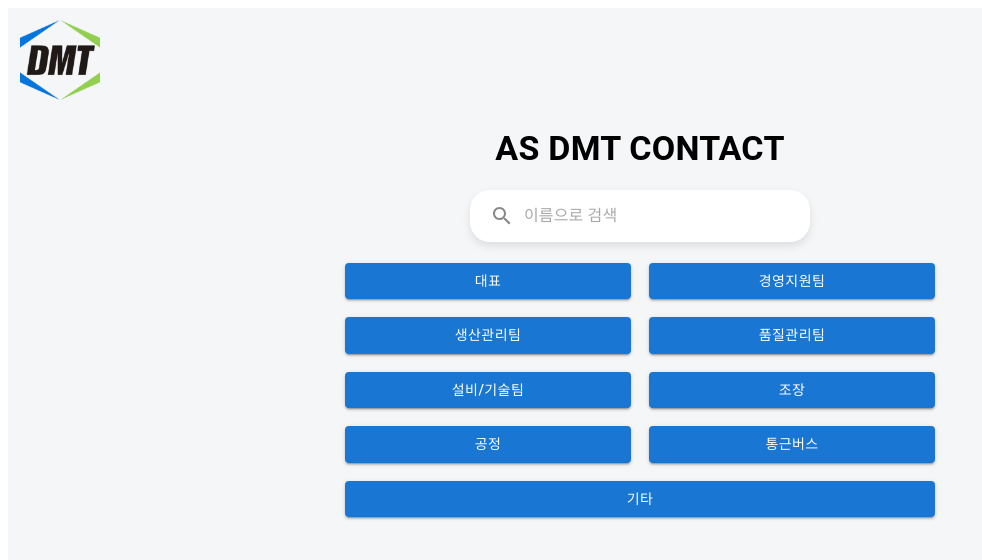
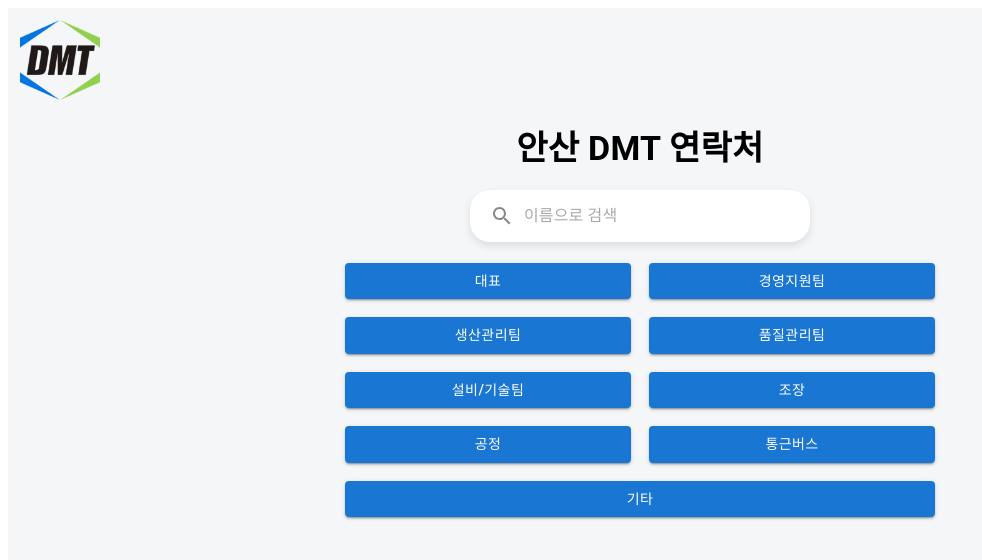
Before and after one commit to hctaehoon/contact_project, a Next.js app: page /contacts in a window 1280 px wide. Shown: the top 560 px of the page, without its empty margins (0-982 px from the left). Built offline with nearby package versions, Linux system fonts and the light colour scheme.

Commit message:
fix title

```diff
--- a/app/contacts/page.tsx
+++ b/app/contacts/page.tsx
@@ -149,7 +149,7 @@
       />
 
       <Typography variant="h4" gutterBottom sx={{ fontWeight: 'bold', textAlign: 'center', marginBottom: '20px' }}>
-        AS DMT CONTACT
+        안산 DMT 연락처
       </Typography>
 
       {/* 검색창과 부서 목록 */}
```
